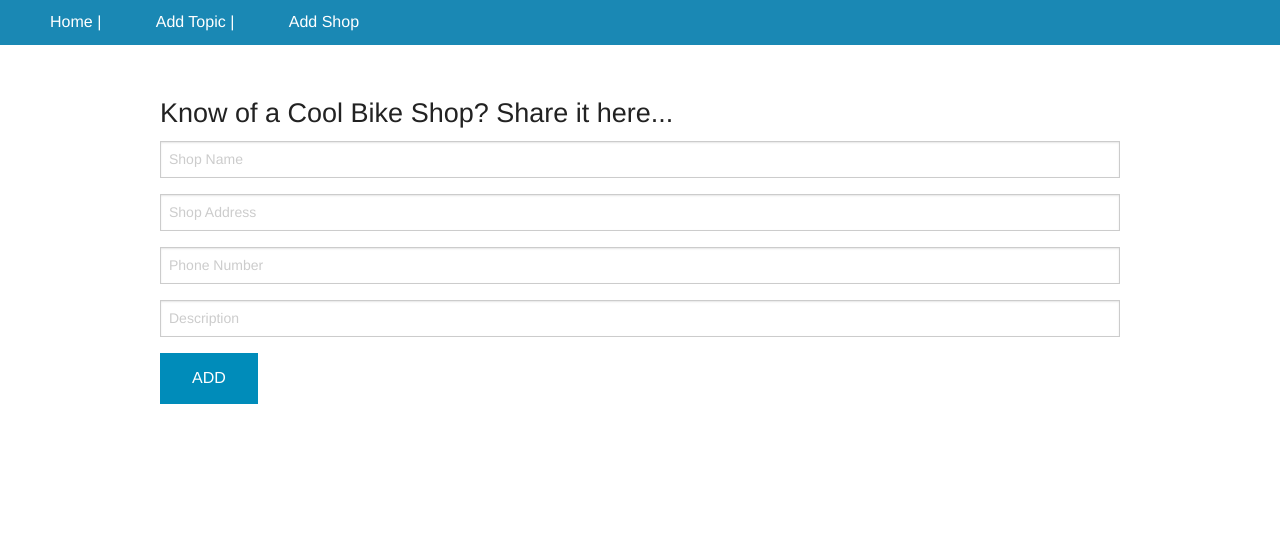
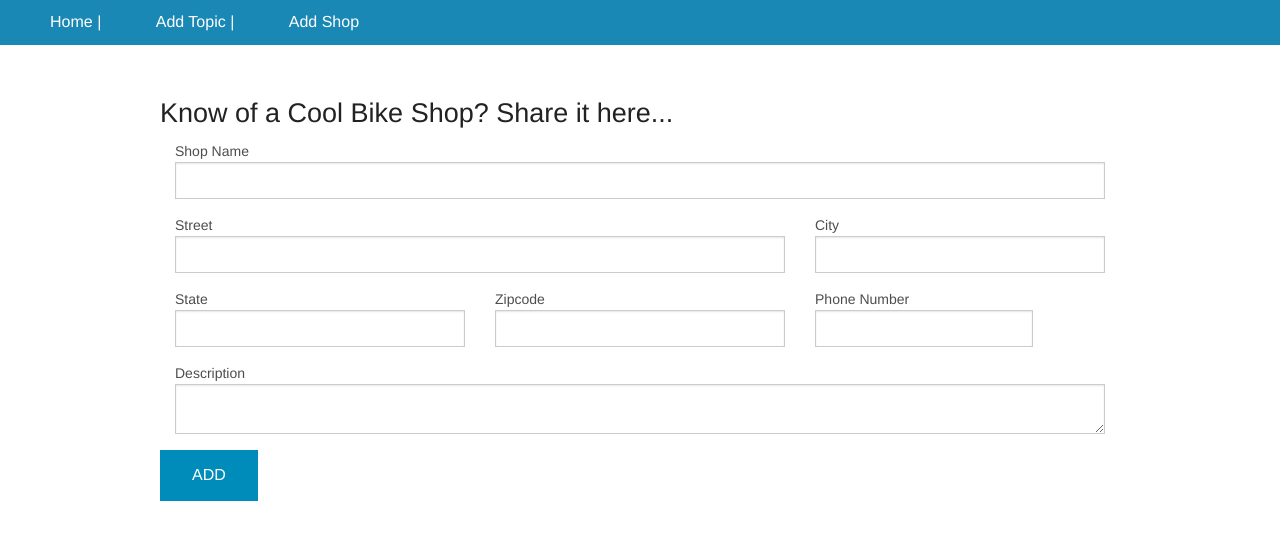
Before and after one commit to mmarcinek/cycle-shop, a website: page app/index.html at #/add in a window 1280 px wide. Drawn offline with Linux system fonts and the light colour scheme.

Commit message:
Changes input form and hooks up Parse backend

```diff
--- a/app/js/cycle/addshop.tpl.html
+++ b/app/js/cycle/addshop.tpl.html
@@ -1,9 +1,49 @@
 <h3>Know of a Cool Bike Shop? Share it here...</h3>
 
 <form ng-submit="addShop(shop)">
-  <input type="text" ng.model="shop.name" placeholder="Shop Name">
-  <input type="text" ng.model="shop.address" placeholder="Shop Address">
-  <input type="text" ng.model="shop.phone" placeholder="Phone Number">
-  <input type="text" ng.model="shop.desc" placeholder="Description ">
+  <div class="row">
+    <div class="large-12 columns">
+      <label>Shop Name
+        <input ng-model="shop.shopName" type="text"/>
+      </label>
+    </div>
+  </div>
+  <div class="row">
+    <div class="large-8 columns">
+      <label>Street
+        <input ng-model="shop.street" type="text"/>
+      </label>
+    </div>
+    <div class="large-4 columns">
+      <label>City
+        <input ng-model="shop.city" type="text"/>
+      </label>
+    </div>
+    <div class="large-4 columns">
+      <label>State
+        <input ng-model="shop.state" type="text"/>
+      </label>
+    </div>
+    <div class="large-4 columns">
+      <label>Zipcode
+        <input ng-model="shop.zip" type="text"/>
+      </label>
+    </div>
+    <div class="large-4 columns">
+      <div class="row collapse">
+        <label>Phone Number</label>
+        <div class="small-9 columns">
+          <input ng-model="shop.phone" type="text"/>
+        </div>
+      </div>
+    </div>
+  </div>
+  <div class="row">
+    <div class="large-12 columns">
+      <label>Description
+        <textarea ng-model="shop.desc"></textarea>
+      </label>
+    </div>
+  </div>
   <button>ADD</button>
 </form>
--- a/app/js/cycle/cycle.controller.js
+++ b/app/js/cycle/cycle.controller.js
@@ -11,8 +11,11 @@
     $scope.title = 'Tell us about a cool shop';
 
     var Shops = function (options) {
-      this.name = options.name;
-      this.address = options.address;
+      this.shopName = options.shopName;
+      this.address = options.street;
+      this.address = options.city;
+      this.address = options.state;
+      this.address = options.zip;
       this.phone = options.phone;
       this.desc = options.desc;
     };
@@ -24,7 +27,7 @@
 
       $http.post(PARSE.URL + 'classes/shops', shop, PARSE.CONFIG)
 
-      success( function (){
+      .success( function (){
         $location.path('/');
         $scope.shop = {};
 
--- a/app/sass/main.scss
+++ b/app/sass/main.scss
@@ -1,6 +1,10 @@
 .container {
   width: 75%;
   margin: 50px auto;
+}
+
+li {
+  list-style-type: none;
 }
 
 nav {
```
Also changed, not shown: app/js/cycle/home.tpl.html (+9 -0 lines), app/css/main.css.
